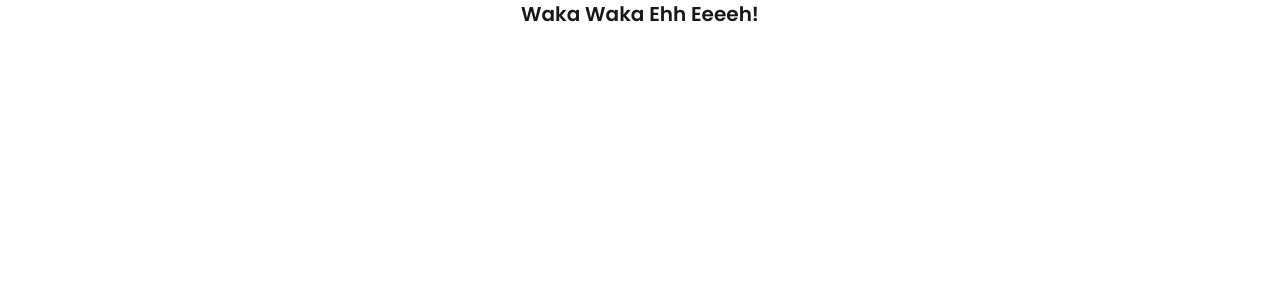
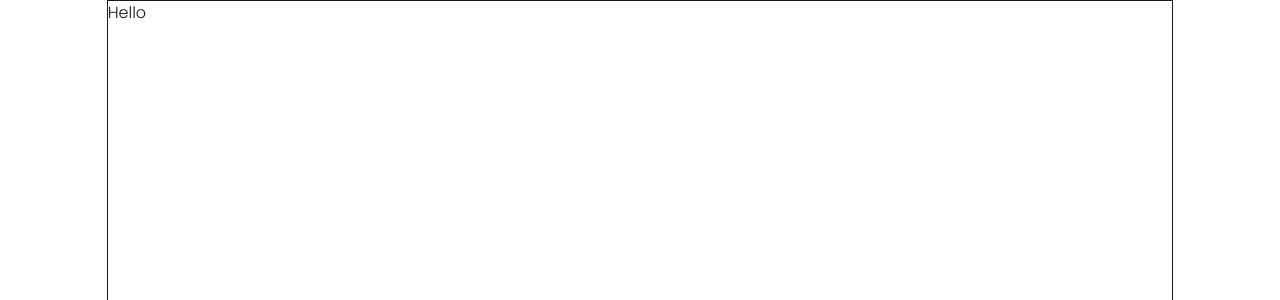
Before and after one commit to rakib-hasan-78/dragon-news, a React (Vite) app: page / in a window 1280 px wide. Shown: the top 300 px of the page. Built offline with nearby package versions, Linux system fonts and the light colour scheme.

Commit message:
folder structure working....

```diff
--- /dev/null
+++ b/src/components/shared/Header/Header.jsx
@@ -0,0 +1,11 @@
+import React from 'react';
+
+const Header = () => {
+    return (
+        <div>
+            hello
+        </div>
+    );
+};
+
+export default Header;
--- a/src/index.css
+++ b/src/index.css
@@ -9,9 +9,11 @@
 
 @layer theme {
 
-  :root{
-    --font-sans:  "Poppins", sans-serif;
-  }
+    :root{
+        --font-sans:  "Poppins", sans-serif;
+    }
+
+
 
 }
 
@@ -22,7 +24,11 @@
     }
 
     body{
-        @apply w-full min-h-screen font-sans text-base font-light capitalize flex flex-col items-center content-center justify-between;
+        @apply w-full min-h-screen font-sans text-base font-light capitalize flex flex-col content-center justify-between;
+    }
+
+    html{
+        @apply w-full min-h-screen scroll-smooth;
     }
 
     h1,h2,h3,h4,h5,h6{
@@ -30,7 +36,8 @@
     }
 
     button{
-        @apply text-xl  font-semibold;
+        @apply text-xl  font-semibold italic;
     }
 
+
 }
--- /dev/null
+++ b/src/layouts/Root/Root.jsx
@@ -0,0 +1,15 @@
+import React from 'react';
+
+const Root = () => {
+    return (
+        <div className={`w-full min-h-screen flex flex-wrap flex-col content-center justify-between`}>
+        <header></header>
+        <main className=' w-10/12 flex-1 container mx-auto border'>
+            hello
+        </main>
+        <footer></footer>
+        </div>
+    );
+};
+
+export default Root;
--- a/src/routes/router.jsx
+++ b/src/routes/router.jsx
@@ -1,9 +1,11 @@
 import { createBrowserRouter } from "react-router";
+import Root from "../layouts/Root/Root";
 
 const router = createBrowserRouter([
     {
         path: '/',
-        element: <h2>waka waka ehh eeeeh!</h2>
+        Component: Root,
+        children: []
     }
 ])
 
```
